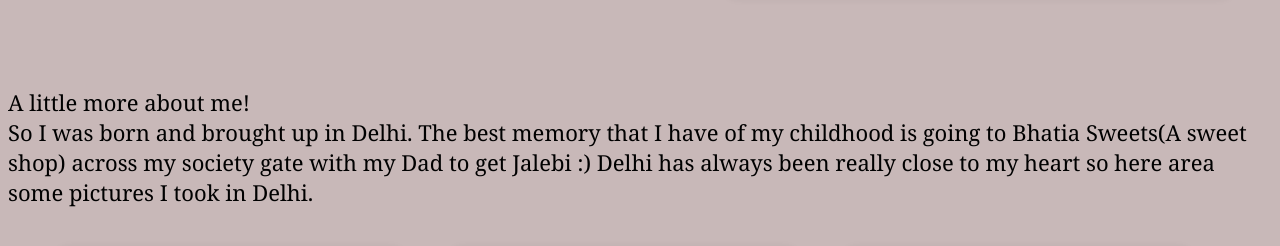
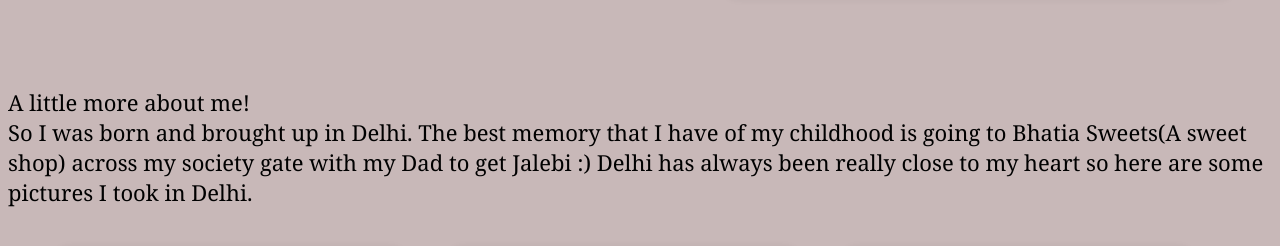
Before and after one commit to wanda-26/wanda-26.github.io, a plain HTML site: page index.html in a window 1280 px wide. Shown: the part 1167-1413 px from the top of the page. Drawn offline with Linux system fonts and the light colour scheme.

Commit message:
Update index.html

```diff
--- a/index.html
+++ b/index.html
@@ -74,7 +74,7 @@
       </div>
     </div>
     <div class="content-4">
-      <p>A little more about me!<br>So I was born and brought up in Delhi. The best memory that I have of my childhood is going to Bhatia Sweets(A sweet shop) across my society gate with my Dad to get Jalebi :) Delhi has always been really close to my heart so here area some pictures I took in Delhi.</p>
+      <p>A little more about me!<br>So I was born and brought up in Delhi. The best memory that I have of my childhood is going to Bhatia Sweets(A sweet shop) across my society gate with my Dad to get Jalebi :) Delhi has always been really close to my heart so here are some pictures I took in Delhi.</p>
     <div class="images">
       <img src="images/p1.jpg" alt="cp" class="img1">
       <img src="images/p2.jpg" alt="metro" class="img2">
```
